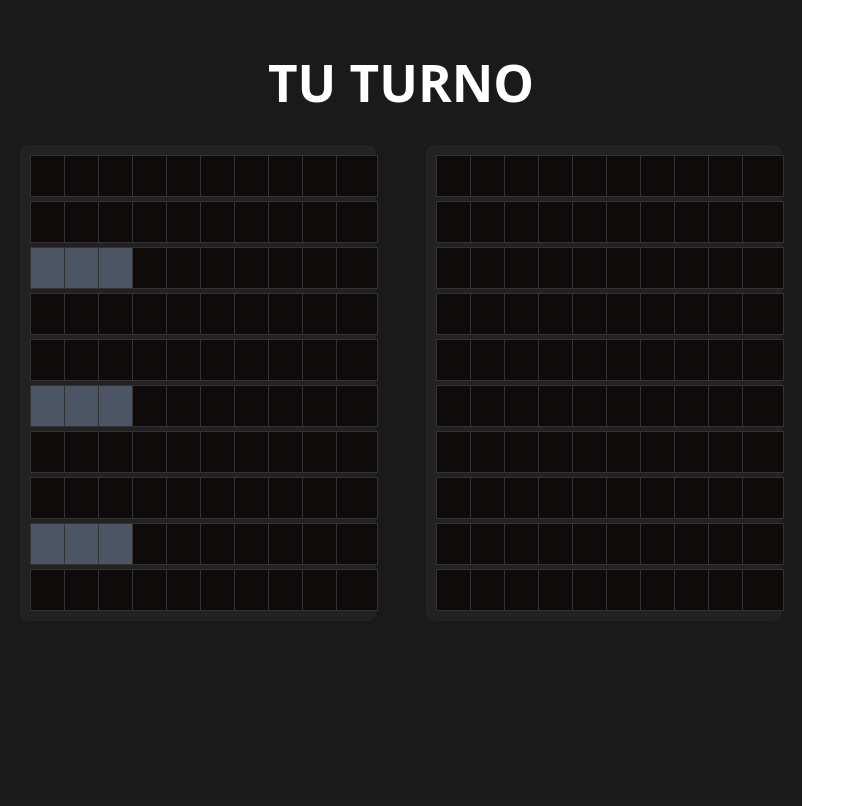
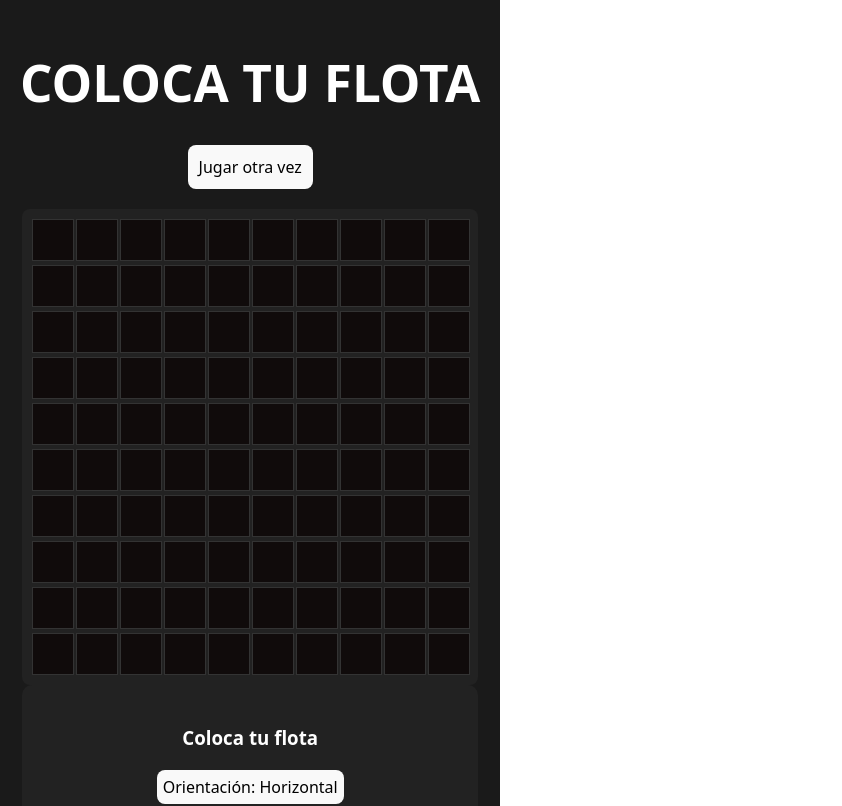
Before and after one commit to UNIZAR-30226-2026-13/Frontend, a React (Vite) app: page / in a window 1280 px wide. Shown: the top 806 px of the page, without its empty margins (0-842 px from the left). Built offline with nearby package versions, Linux system fonts and the light colour scheme.

Commit message:
Colocacion barcos

```diff
--- a/src/App.jsx
+++ b/src/App.jsx
@@ -1,69 +1,99 @@
 import { useState, useEffect } from 'react';
 import Tablero from './components/tablero';
-import { TABLEROS } from './constants/configuracion';
+import Barcos from './components/barcos';
+import { TABLEROS, ESTADOS_CASILLAS } from './constants/configuracion';
 
 // Usamos el valor del configuracion.js
 const TAM = TABLEROS.ESTANDAR_TAM;
 
 //Crear mapa
-const generarTab = () => {
-  const tablero = Array(TAM).fill(null).map(() => Array(TAM).fill(0));
-
-  // Poner 3 barcos para probar
-  tablero[2][0] = 1;
-  tablero[2][1] = 1;
-  tablero[2][2] = 1;
-  tablero[5][0] = 1;
-  tablero[5][1] = 1;
-  tablero[5][2] = 1;
-  tablero[8][0] = 1;
-  tablero[8][1] = 1;
-  tablero[8][2] = 1;
-
-  return tablero;
+const generarTabVacio = () => {
+  return Array(TAM).fill(null).map(() => Array(TAM).fill(ESTADOS_CASILLAS.VACIO));
 };
 
 function App() {
-  const [mios, Mios] = useState(generarTab());
-  const [enemigos, Enemigos] = useState(generarTab());
+  const [mios, Mios] = useState(generarTabVacio());
+  const [enemigos, Enemigos] = useState(generarTabVacio());
   const [turnoMio, TurnoMio] = useState(true);
 
+  //Barcos
+  const [fase, setFase] = useState('COLOCANDO');
+  const [barcoSeleccionado, setBarcoSeleccionado] = useState(null);
+  const [orientacion, setOrientacion] = useState('H');
+  const [barcosColocados, setBarcosColocados] = useState([]);
+
   //Ver si alguno ha ganado
-  const ganoYo = !enemigos.flat().includes(1);
-  const ganaIA = !mios.flat().includes(1);
+  const ganoYo = !enemigos.flat().includes(ESTADOS_CASILLAS.BARCO);
+  const ganaIA = !mios.flat().includes(ESTADOS_CASILLAS.BARCO);
   const fin = ganoYo || ganaIA;
 
   // useEffect reacciona al cambo de turno
   useEffect(() => {
-    if (!turnoMio && !fin) {
+    if (fase === 'JUGANDO' && !turnoMio && !fin) {
       const timer = setTimeout(() => {
         let f, c;
 
         do {
-            f = Math.floor(Math.random()*10);
-            c = Math.floor(Math.random()*10);
-        }while (mios[f][c] > 1);
+            f = Math.floor(Math.random()*TAM);
+            c = Math.floor(Math.random()*TAM);
+        }while (mios[f][c] === ESTADOS_CASILLAS.TOCADO || mios[f][c] == ESTADOS_CASILLAS.AGUA);
 
         const nuevo = mios.map(fila => [...fila]);
-        const acierto = nuevo[f][c] === 1;
-        nuevo[f][c] = acierto ? 2 : 3; //Si acierta se pone en tocado sino en agua
+        const acierto = nuevo[f][c] === ESTADOS_CASILLAS.BARCO;
+        nuevo[f][c] = acierto ? ESTADOS_CASILLAS.TOCADO : ESTADOS_CASILLAS.AGUA; //Si acierta se pone en tocado sino en agua
 
         Mios(nuevo); // Actualizar tablero
         if (!acierto) TurnoMio(true); // Solo cambio turno si falla
       }, 1500); // Ponemos algo de tiempo de epsera para q no sea caotico
+      return () => clearTimeout(timer);
     }
-  }, [turnoMio, mios, fin]); // Al depender de mios si acierta repite disparo
+  }, [turnoMio, mios, fin, fase]); // Al depender de mios si acierta repite disparo
 
   // Mis disparos
   const disparar = (f, c) => {
-    if (!turnoMio || fin || enemigos[f][c] > 1) return;
+    if (fase !== 'JUGANDO' || !turnoMio || fin || enemigos[f][c] > 1) return;
 
     const nuevo = enemigos.map(fila => [...fila]);
-    const acierto = nuevo[f][c] === 1;
-    nuevo[f][c] = acierto ? 2 : 3;
+    const acierto = nuevo[f][c] === ESTADOS_CASILLAS.BARCO;
+    nuevo[f][c] = acierto ? ESTADOS_CASILLAS.TOCADO : ESTADOS_CASILLAS.AGUA;
 
     Enemigos(nuevo);
     if (!acierto) TurnoMio(false);
+  };
+
+  const colocarBarco = (f, c) => {
+    if (!barcoSeleccionado || fase !== 'COLOCANDO') return;
+
+    const nuevoTablero = mios.map(fila => [...fila]);
+    const celdasAOCupar = [];
+
+    // calcular que celdas ocuparia
+    for (let i = 0; i < barcoSeleccionado.tam; i++) {
+      const filaD = orientacion === 'V' ? f + i : f;
+      const colD = orientacion === 'H' ? c + i : c;
+
+      // ver si se sale del mapa
+      if (filaD >= TAM || colD >= TAM) {
+        alert("¡El barco se sale del tablero!");
+        return;
+      }
+      // ver si ya hay algo
+      if (nuevoTablero[filaD][colD] !== ESTADOS_CASILLAS.VACIO) {
+        alert("Casilla ocupada, elige otra posición.");
+        return;
+      }
+      celdasAOCupar.push([filaD, colD]);
+    }
+
+    // colocar barco en el tablero
+    celdasAOCupar.forEach(([fd, cd]) => {
+      nuevoTablero[fd][cd] = ESTADOS_CASILLAS.BARCO;
+    });
+
+    Mios(nuevoTablero);
+    setBarcosColocados([...barcosColocados, barcoSeleccionado]);
+    // limpio seleccion para obligar a elegir otro o el mismo de nuevo
+    setBarcoSeleccionado(null);
   };
 
   return (
@@ -73,7 +103,7 @@ function App() {
     minHeight: '100vh',
     padding: '20px'
     }}>
-      <h1>{fin ? (ganoYo ? "¡HAS GANADO!" : "¡PERDISTE!") : (turnoMio ? "TU TURNO" : "TURNO IA...")}</h1>
+      <h1>{fase === 'COLOCANDO' ? "COLOCA TU FLOTA" : (fin ? "FIN" : (turnoMio ? "TU TURNO" : "TURNO IA..."))}</h1>
 
       {fin && <button onClick={() => window.location.reload()} style={{padding: '10px'}}>Jugar otra vez</button>}
 
@@ -82,9 +112,27 @@ function App() {
         gap: '50px',
         marginTop: '20px'
         }}>
-        <Tablero cuadricula={mios} alDisparar={() => {}} esIA={false} />
-        <Tablero cuadricula={enemigos} alDisparar={disparar} esIA={true} />
+          <div>
+            <Tablero cuadricula={mios} alDisparar={colocarBarco} esIA={false} />
+            {fase === 'COLOCANDO' && (
+              <Barcos
+                barcoSeleccionado={barcoSeleccionado}
+                alSeleccionar={setBarcoSeleccionado}
+                barcosColocados={barcosColocados}
+                orientacion={orientacion}
+                alCambiarOrientacion={() => setOrientacion(orientacion === 'H' ? 'V' : 'H')}
+              />
+            )}
+          </div>
+          {fase === 'JUGANDO' && (
+            <Tablero cuadricula={enemigos} alDisparar={disparar} esIA={true} />
+          )}
       </div>
+      {fase === 'COLOCANDO' && barcosColocados.length > 0 && (
+          <button onClick={() => setFase('JUGANDO')} style={{marginTop: '20px', padding: '10px 20px', cursor: 'pointer'}}>
+              ¡EMPEZAR BATALLA!
+          </button>
+      )}
     </div>
   );
 }
--- /dev/null
+++ b/src/components/barcos.jsx
@@ -0,0 +1,40 @@
+import { BARCOS } from '../constants/configuracion';
+
+function Barcos({ barcoSeleccionado, alSeleccionar, barcosColocados, orientacion, alCambiarOrientacion }) {
+  return (
+    <div style={{ padding: '20px', background: '#222', borderRadius: '10px', color: 'white' }}>
+      <h3>Coloca tu flota</h3>
+      <button onClick={alCambiarOrientacion} style={{ marginBottom: '10px', padding: '5px' }}>
+        Orientación: {orientacion === 'H' ? 'Horizontal' : 'Vertical'}
+      </button>
+
+      <div style={{ display: 'flex', flexDirection: 'column', gap: '10px' }}>
+        {Object.values(BARCOS).map((barco) => {
+          // Comprobar si ya hemos colocado todos los barcos de este tipo
+          const cantidadColocada = barcosColocados.filter(b => b.id === barco.id).length;
+          const estaCompleto = cantidadColocada >= barco.cantidad;
+
+          return (
+            <div
+              key={barco.id}
+              onClick={() => !estaCompleto && alSeleccionar(barco)}
+              style={{
+                padding: '10px',
+                border: barcoSeleccionado?.id === barco.id ? '2px solid #3b82f6' : '1px solid #444',
+                backgroundColor: estaCompleto ? '#1a1a1a' : '#333',
+                cursor: estaCompleto ? 'not-allowed' : 'pointer',
+                opacity: estaCompleto ? 0.5 : 1
+              }}
+            >
+              <strong>{barco.nombre}</strong> ({barco.tam} celdas)
+              <br />
+              {cantidadColocada} / {barco.cantidad}
+            </div>
+          );
+        })}
+      </div>
+    </div>
+  );
+}
+
+export default Barcos;
--- a/src/components/celda.jsx
+++ b/src/components/celda.jsx
@@ -1,11 +1,13 @@
+import { ESTADOS_CASILLAS } from '../constants/configuracion';
+
 function Celda({ valor, alClickar, esIA }) {
   const obtenerColor = () => {
-    if (valor === 2) return "#4b5563"; // si esta tocado se pone gris ( mas sencillo por ahora y visible)
-    if (valor === 3) return "#3b82f6"; // si es agua se pone azul
-    if (esIA && valor === 1) return "#100b0b"; // Barcos del enemigo
-    if (!esIA && valor === 1) return "#4b5563"; // Tus barcos
-
-    return "#100b0b"; // Negro por defecto
+    switch (valor) {
+      case ESTADOS_CASILLAS.TOCADO: return "#4b5563"; // si esta tocado se pone gris
+      case ESTADOS_CASILLAS.AGUA: return "#3b82f6"; // si es agua se pone azul
+      case ESTADOS_CASILLAS.BARCO: return esIA ? "#100b0b" : "#4b5563"; // Barcos del enemigo o tuyos
+      default: return "#100b0b"; //
+    }
   };
 
   return (
@@ -24,8 +26,7 @@ function Celda({ valor, alClickar, esIA }) {
         transition: 'all 0.2s'
       }}
     >
-      {valor === 2 && "🔥"}
-      {valor === 3 && ""}
+      {valor === ESTADOS_CASILLAS.TOCADO && "🔥"}
     </div>
   );
 }
--- a/src/components/tablero.jsx
+++ b/src/components/tablero.jsx
@@ -5,7 +5,7 @@ function Tablero({ cuadricula, alDisparar, esIA }) {
   return (
     <div style={{
       display: 'grid',
-      gridTemplateColumns: `repeat(${tamano}, 30px)`,
+      gridTemplateColumns: `repeat(${tamano}, 40px)`,
       gap: '4px',
       backgroundColor: '#222',
       padding: '10px',
--- a/src/constants/configuracion.js
+++ b/src/constants/configuracion.js
@@ -83,3 +83,8 @@ export const POWER_UPS_CONFIG = {
 export const RUSH_CONFIG = {
     TIPO_BARCO: BARCOS.FRA.id, CANTIDAD_BARCOS: 10
 };
+
+//CASILLAS
+export const ESTADOS_CASILLAS = {
+    VACIO: 0, BARCO: 1, TOCADO: 2, AGUA: 3, MINA: 4, ESCUDO: 5
+};
```
